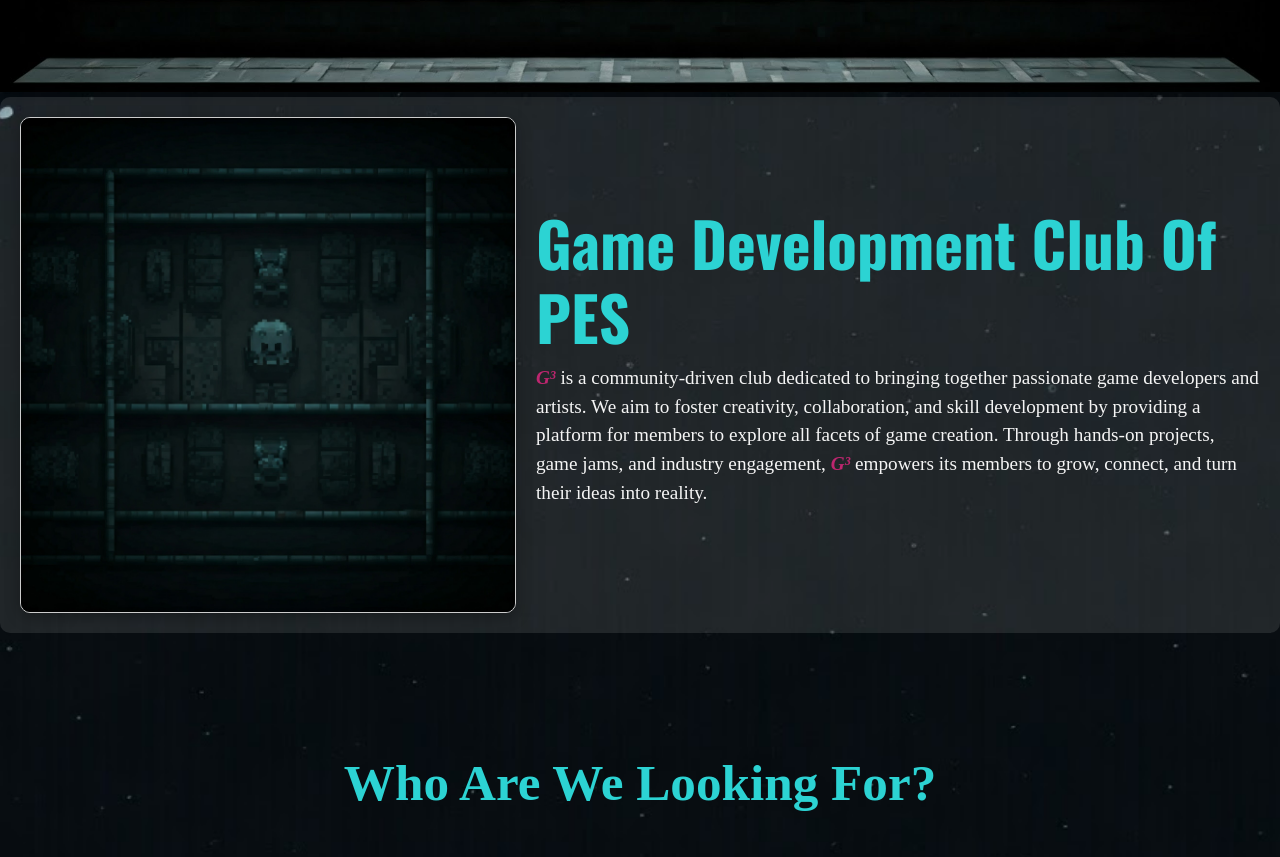
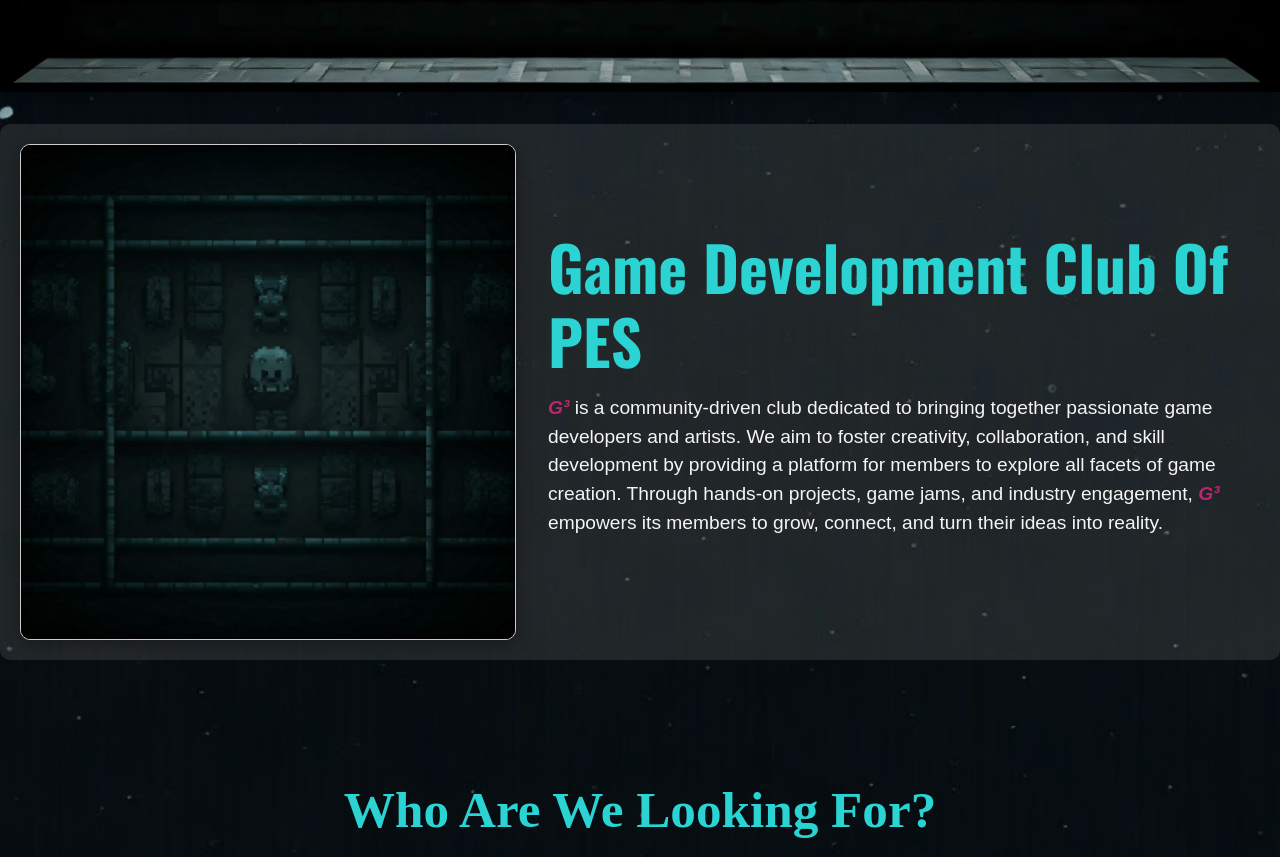
Before and after one commit to cvishnu007/GCube_Website, a React (Create React App) app: page / in a window 1280 px wide. Shown: the part 797-1654 px from the top of the page. Built offline with nearby package versions, Linux system fonts and the light colour scheme; a web font is replaced by a local one.

Commit message:
bhalla some more changes

```diff
--- a/src/pages/about.js
+++ b/src/pages/about.js
@@ -1,6 +1,7 @@
 import React from 'react';
 import { Container, Row, Col, Image, Card } from 'react-bootstrap';
 import NavigationBar from '../components/navbar';
+import dhruv from '../assets/DHRUV.jpeg';
 import './about.css'
 
 const About = () => {
@@ -48,11 +49,11 @@ const About = () => {
                 <Card className="team-member-card" style={{ backgroundColor: '#2a2e35', border: 'none' }}>
                   <Row className="g-0">
                     <Col md={4}>
-                      <Image src="https://picsum.photos/200/300" alt="Team Member 1" fluid className="rounded-start" />
+                      <Image src={dhruv} alt="Team Member 1" fluid className="rounded-start"/>
                     </Col>
                     <Col md={8}>
                       <Card.Body>
-                        <Card.Title style={{color: 'rgb(189, 38, 111)', fontSize: '1.5rem'}}>John Doe</Card.Title>
+                        <Card.Title style={{color: 'rgb(189, 38, 111)', fontSize: '1.5rem'}}>Dhruv Jain</Card.Title>
                         <Card.Text className="text-white">
                           Game Developer with expertise in Unity and C#. Passionate about creating immersive gameplay experiences.
                         </Card.Text>
--- a/src/pages/contact.js
+++ b/src/pages/contact.js
@@ -1,5 +1,5 @@
 import React from 'react';
-import { Container, Row, Col, Image, Card, Button } from 'react-bootstrap';
+import { Container, Row, Col, Card, Button } from 'react-bootstrap';
 import NavigationBar from '../components/navbar';
 
 const Contact = () => {
@@ -28,7 +28,7 @@ const Contact = () => {
               If you're interested in learning more about our projects, or if you'd like to collaborate with us, please don't hesitate to reach out. We're always looking for like-minded individuals to join our community.
             </p>
             <p className="text-white">
-              You can contact us through the form below, or by sending an email to <a href="mailto:contact@gcube.com" className="blue1">contact@gcube.com</a>.
+              You can contact us through the form below, or by sending an email to <a href="mailto:gcube@pes.edu" className="blue1">gcube@pes.edu</a>.
             </p>
           </Col>
         </Row>
--- a/src/pages/home2.js
+++ b/src/pages/home2.js
@@ -163,7 +163,7 @@ const Home2 = () => {
   style={{
     position: 'relative',
     // top: '110%',
-    marginTop: '5px',
+    marginTop: '2rem',
     height: 'auto', // Adjust height as needed
     width: '100%',
     display: 'flex',
@@ -199,13 +199,13 @@ const Home2 = () => {
       },
     }}
   />
-  <div style={{ width: '60%', marginLeft: '20px' }}>
+  <div style={{ width: '60%', marginLeft: '2rem' }}>
     <h2
       style={{
         fontFamily: 'Oswald',
         fontSize: '4.8vw',
         fontWeight: 'bolder',
-        marginBottom: '10px',
+        marginBottom: '1rem',
         color: 'rgb(44, 211, 211)',
         '@media (max-width: 767px)': {
           fontSize: '3.5vw',
@@ -219,7 +219,7 @@ const Home2 = () => {
     </h2>
     <p
       style={{
-        fontFamily: 'Domine',
+        fontFamily: 'Arial',
         fontSize: '1.5vw',
         fontWeight: 'lighter',
         color: 'whitesmoke',
```
Also changed, not shown: src/assets/DHRUV.jpeg (added).
